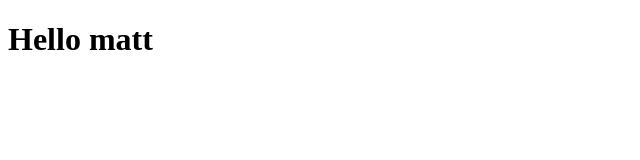
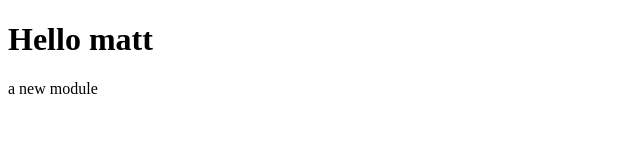
Before and after one commit to slsteven/gitTest, a plain HTML site: page index.html in a window 1280 px wide. Shown: the whole page, without its empty margins (0-640 px from the left). Drawn offline with Linux system fonts and the light colour scheme.

Commit message:
new module on feature1

```diff
--- a/index.html
+++ b/index.html
@@ -5,5 +5,6 @@
 </head>
 <body>
   <h1>Hello matt</h1>
+  <p>a new module</p>
 </body>
 </html>
```
